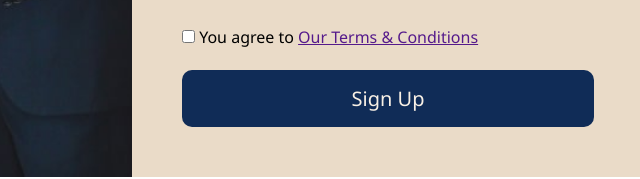
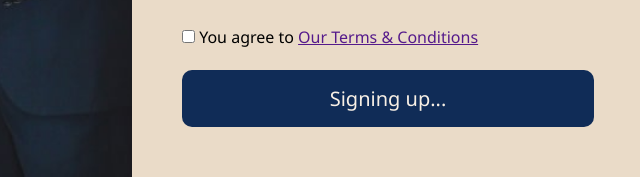
Before and after one commit to king-tony01/spring-well, a website: page public/signup.html in a window 1280 px wide. Both pictures are taken after typing "Sample", "5", "name@example.com", "Sample", "Sample123" into the empty fields and a click on the button "Sign Up". Shown: the part 623-802 px from the top of the page, 636-1276 px from the left. Drawn offline with Linux system fonts and the light colour scheme; no server answers.

Commit message:
Another bug fix

```diff
--- a/public/handler.js
+++ b/public/handler.js
@@ -62,6 +62,7 @@ function handleFile(file) {
 
 sendBtn.addEventListener("click", async (e) => {
   e.preventDefault();
+  sendBtn.textContent = "Signing up...";
   const form = new FormData(document.querySelector("form"));
   const response = await fetch(`${location.origin}/newuser`, {
     method: "POST",
```
Also changed, not shown: public/login.html (+1 -0 lines).
